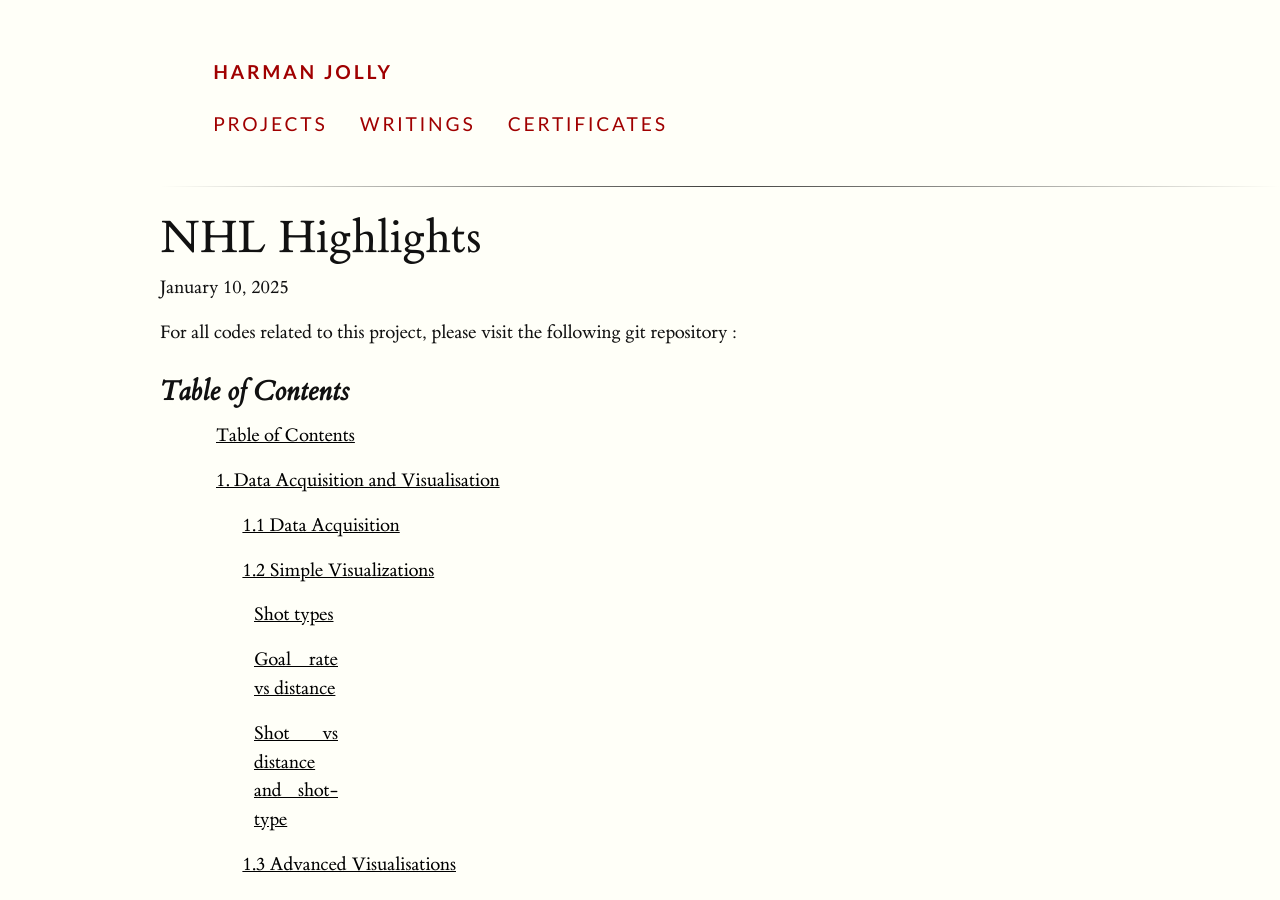
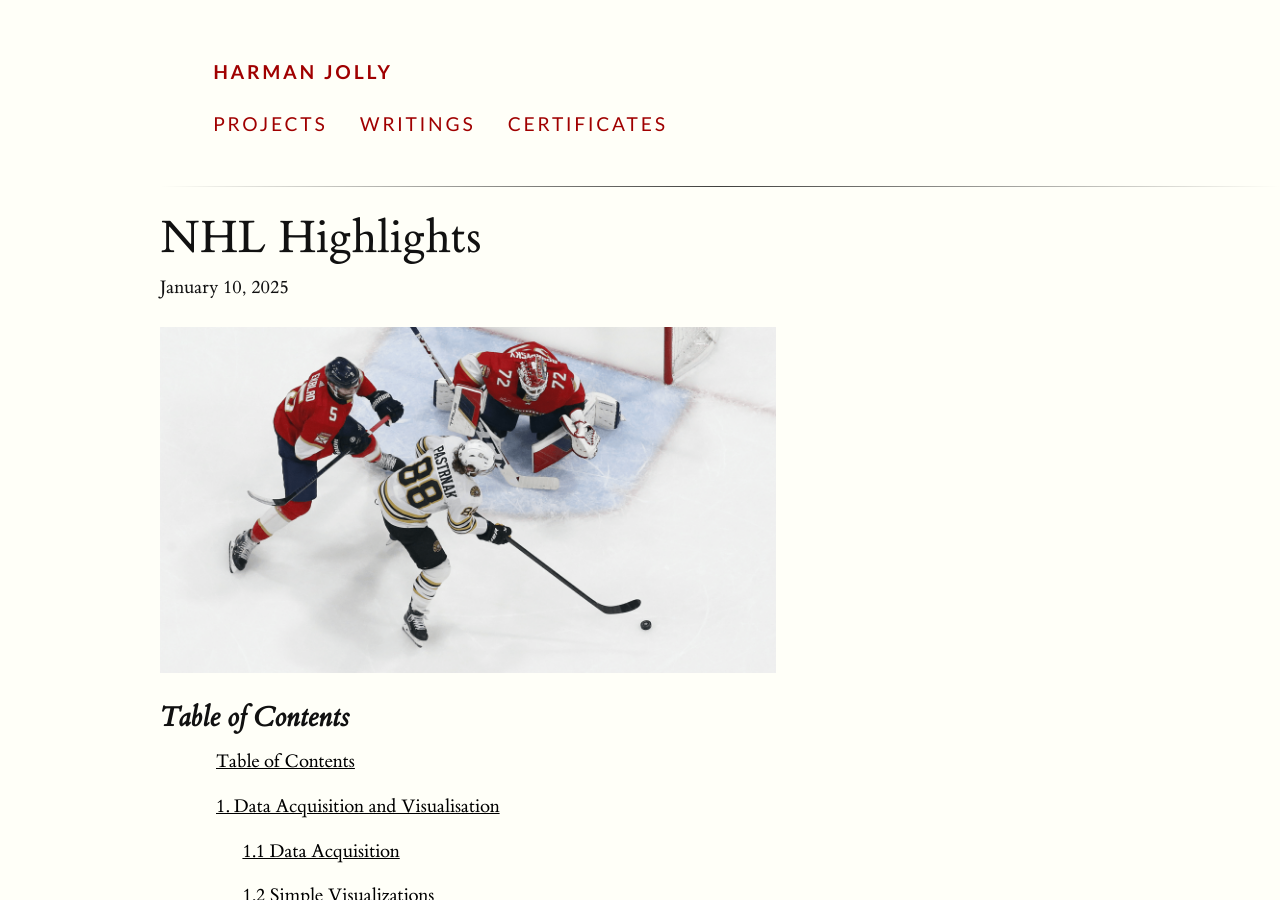
Before and after one commit to coderjolly/coderjolly.github.io, a Jekyll site: the page built from _posts/2025-01-10-NHL-highlights.md, in a window 1280 px wide and 900 px high. Built offline with Jekyll 4.4.1, drawn with Linux system fonts in a browser that asks for light colours; a style sheet for code colours, icons or effects is not loaded; part of the change alters nothing that is shown.

Commit message:
completed NHL project

````diff
--- a/_posts/2025-01-10-NHL-highlights.md
+++ b/_posts/2025-01-10-NHL-highlights.md
@@ -9,14 +9,16 @@ image_url: ""
 
 <style>body {text-align: justify}</style>
 
-For all codes related to this project, please visit the following git repository :
+<figure>
+<img src="/assets/img/NHL/NHLgame.png" width=700 style="display: block; margin: 0 auto">
+</figure>
 
 ## Table of Contents
 - [Table of Contents](#table-of-contents)
 - [1. Data Acquisition and Visualisation](#1-data-acquisition-and-visualisation)
   - [1.1 Data Acquisition](#11-data-acquisition)
   - [1.2 Simple Visualizations](#12-simple-visualizations)
-    - [Shot types](#shot-types)
+  - [Shot types](#shot-types)
     - [Goal rate vs distance](#goal-rate-vs-distance)
     - [Shot vs distance and shot-type](#shot-vs-distance-and-shot-type)
   - [1.3 Advanced Visualisations](#13-advanced-visualisations)
@@ -27,7 +29,7 @@ For all codes related to this project, please visit the following git repository
 - [3 Application Demo using live NHL game](#3-application-demo-using-live-nhl-game)
 
 ## 1. Data Acquisition and Visualisation
-**NOTE** : A more detailed version of this section is documented in the this [link]({{ site.url }}{{ site.baseurl }}/2024/09/17/milestone-1).
+**NOTE** : A more detailed version of this section is documented in the this [link]({{ site.url }}/articles/24/NHL-milestone1).
 
 ### 1.1 Data Acquisition
 In this section, we first download the play-by-play events for each game using the publicly available NHL API:
@@ -54,15 +56,15 @@ In brief, suppose we take GAME_ID ``` 2019020901 ``` and GAME_ID ``` 2021030217
 - '03' for the playoff season.
 - '0217' -> For playoff games, the 2nd digit of the specific number gives the round of the playoffs, the 3rd digit specifies the matchup, and the 4th digit specifies the game (out of 7). (In this example: 7th game of match #1 in playoff round 2.)
 
-In our project, we ping each game and cache the play-by-play events for ALL NHL games from seasons 2016-2017 to 2023-2024 (including regular and playoffs games!). For more explanations, we have a [detailed webpage](NHL-milestone1){:target="_blank"} dedicated to this section.
+In our project, we ping each game and cache the play-by-play events for ALL NHL games from seasons 2016-2017 to 2023-2024 (including regular and playoffs games!). For more explanations, we have a [detailed webpage]({{ site.url }}/articles/24/NHL-milestone1){:target="_blank"} dedicated to this section.
 
 ### 1.2 Simple Visualizations
 
 All the following plots were obtained using the cumulative play-by-play data from all seasons and games mentioned in the previous section.
 
-#### Shot types
+### Shot types
 
-**NOTE** for detailed explanations for this section follow this [link](NHL-milestone1)
+**NOTE** for detailed explanations for this section follow this [link]({{ site.url }}/articles/24/NHL-milestone1).
 
 Important note: for this analysis, we have decided to drop shot types that have been used less than 0.1%, because they don't represent meaningful information, especially when compared to other shot types.
 The shot types dropped were "between-legs" and "cradle", with 0.06% and 0.005% usage, respectively.
````
Also changed, not shown: assets/img/NHL/NHLgame.png (added).
